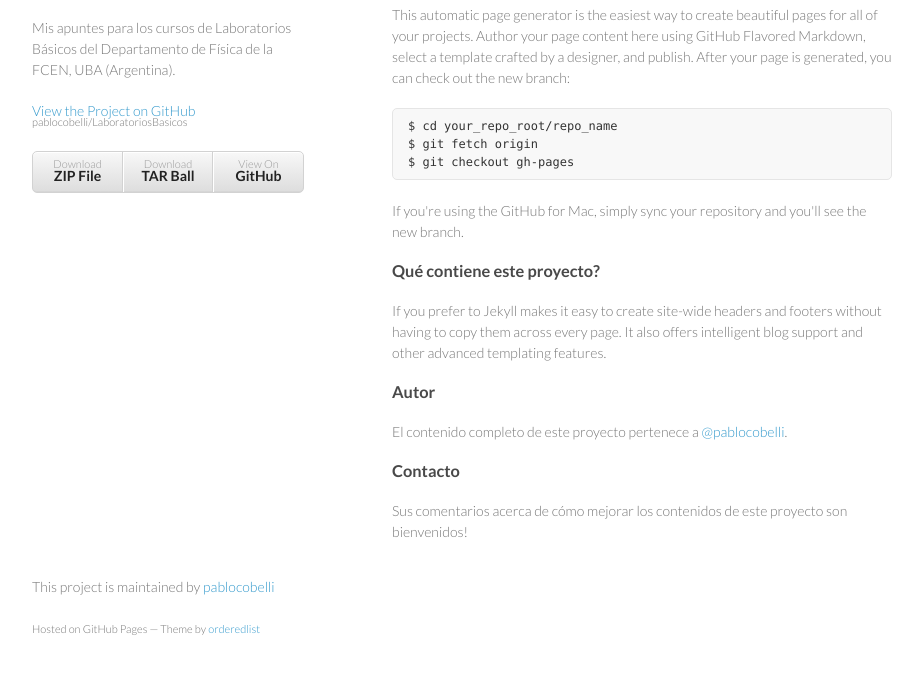
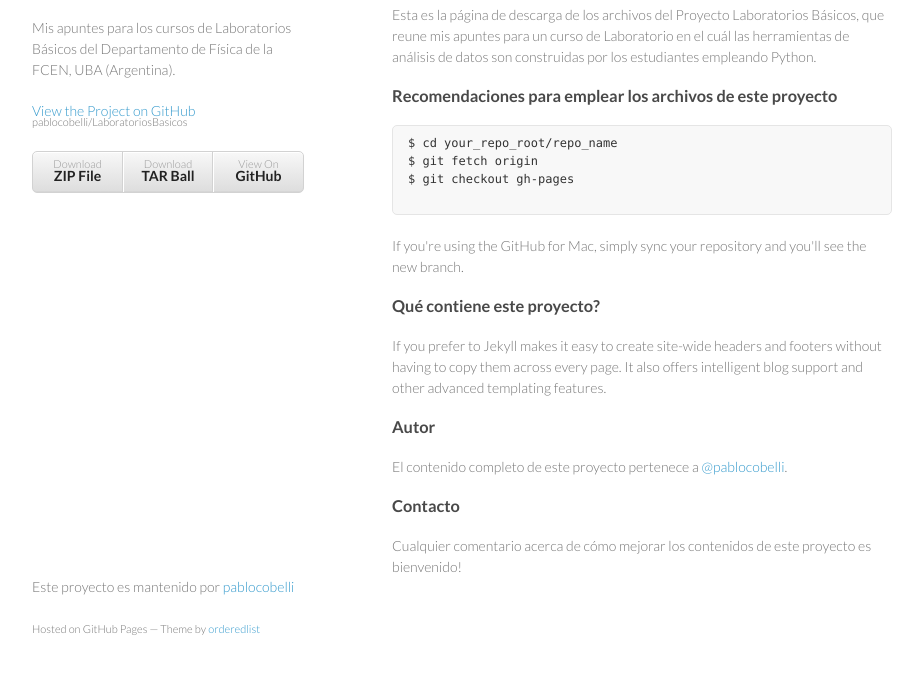
Before and after one commit to pablocobelli/LaboratoriosBasicos, a plain HTML site: page index.html in a window 1280 px wide. Shown: the part 92-766 px from the top of the page, without its empty margins (178-1101 px from the left). Drawn offline with Linux system fonts and the light colour scheme.

Commit message:
Added description to index.html.

```diff
--- a/index.html
+++ b/index.html
@@ -20,7 +20,6 @@
 
                 <p class="view"><a href="https://github.com/pablocobelli/LaboratoriosBasicos">View the Project on GitHub <small>pablocobelli/LaboratoriosBasicos</small></a></p>
 
-
                 <ul>
                     <li><a href="https://github.com/pablocobelli/LaboratoriosBasicos/zipball/master">Download <strong>ZIP File</strong></a></li>
                     <li><a href="https://github.com/pablocobelli/LaboratoriosBasicos/tarball/master">Download <strong>TAR Ball</strong></a></li>
@@ -31,7 +30,19 @@
                 <h3>
                     <a id="bienvenidos-a-la-página-github-del-proyecto-laboratorios-básicos" class="anchor" href="#bienvenidos-a-la-p%C3%A1gina-github-del-proyecto-laboratorios-b%C3%A1sicos" aria-hidden="true"><span class="octicon octicon-link"></span></a>Bienvenidos a la Página GitHub del proyecto Laboratorios Básicos.</h3>
 
-<p>This automatic page generator is the easiest way to create beautiful pages for all of your projects. Author your page content here using GitHub Flavored Markdown, select a template crafted by a designer, and publish. After your page is generated, you can check out the new branch:</p>
+                <p>Esta es la página de descarga de los archivos del Proyecto
+                Laboratorios Básicos, que reune mis apuntes para un curso de
+                Laboratorio en el cuál las herramientas de análisis de datos
+                son construidas por los estudiantes empleando Python.</p>
+
+                <h3>
+                    <a id="qué-contiene-este-proyecto" class="anchor"
+                                                        href="#qu%C3%A9-contiene-este-proyecto" aria-hidden="true"><span
+                                                                                               class="octicon octicon-link"></span></a>Recomendaciones para emplear
+                                                                                        los archivos de este proyecto</h3>
+
+
+
 
                 <pre><code>$ cd your_repo_root/repo_name
 $ git fetch origin
@@ -53,10 +64,10 @@ $ git checkout gh-pages
                 <h3>
                     <a id="contacto" class="anchor" href="#contacto" aria-hidden="true"><span class="octicon octicon-link"></span></a>Contacto</h3>
 
-<p>Sus comentarios acerca de cómo mejorar los contenidos de este proyecto son bienvenidos!</p>
+                <p>Cualquier comentario acerca de cómo mejorar los contenidos de este proyecto es bienvenido!</p>
             </section>
             <footer>
-        <p>This project is maintained by <a href="https://github.com/pablocobelli">pablocobelli</a></p>
+                <p>Este proyecto es mantenido por <a href="https://github.com/pablocobelli">pablocobelli</a></p>
                 <p><small>Hosted on GitHub Pages &mdash; Theme by <a href="https://github.com/orderedlist">orderedlist</a></small></p>
             </footer>
         </div>
```
Lines whose indentation alone changed are shown as unchanged.
